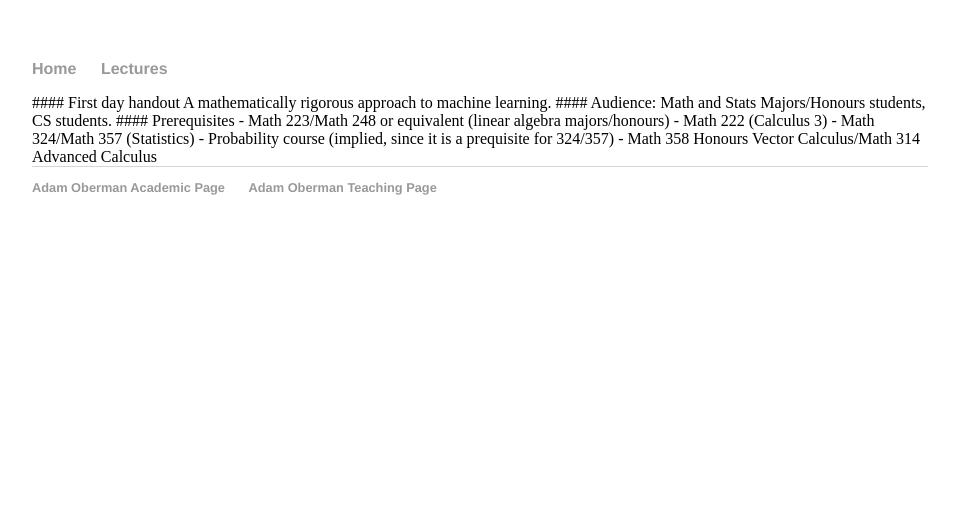
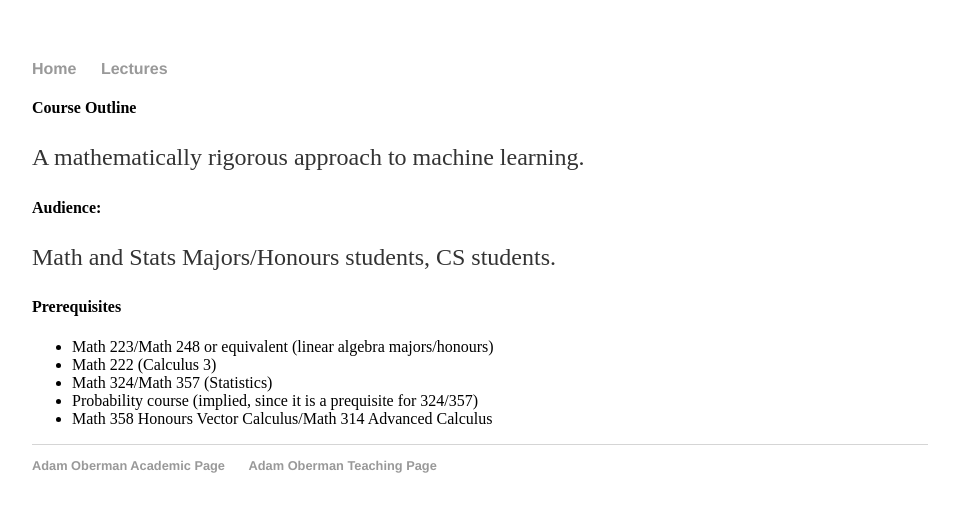
Before and after one commit to adam-oberman/adam-oberman.github.io, a Jekyll site: the page built from Home/index.md, in a window 1280 px wide. Shown: the top 512 px of the page, without its empty margins (160-1119 px from the left). Built offline with Jekyll 4.4.1, drawn with Linux system fonts in a browser that asks for light colours; our own code applies the rules of GitHub Pages for plain Markdown files.

Commit message:
Update and rename index.html to index.md

```diff
--- a/Home/index.html
+++ b/Home/index.md
@@ -1,8 +1,4 @@
----
-layout: default
-title: Math 462
----
-#### First day handout
+#### Course Outline
 
 A mathematically rigorous approach to machine learning.
 
```
